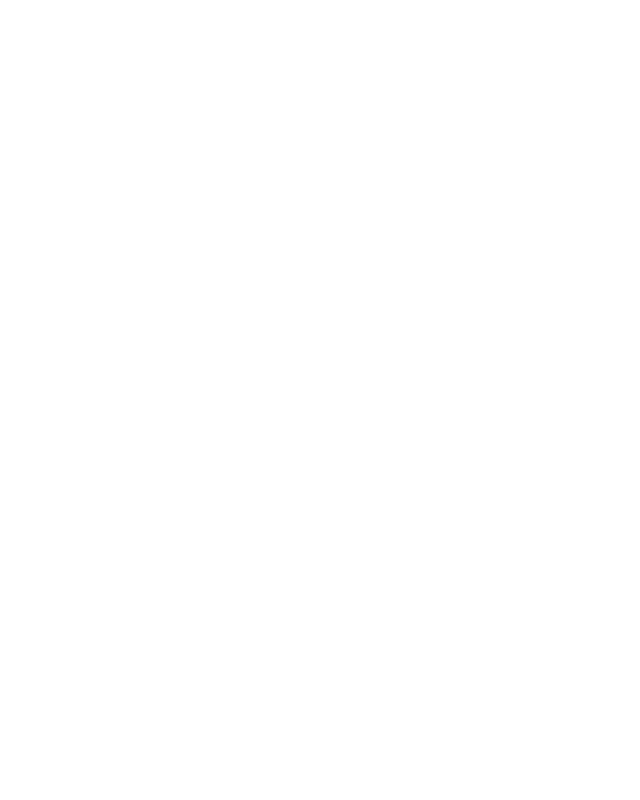
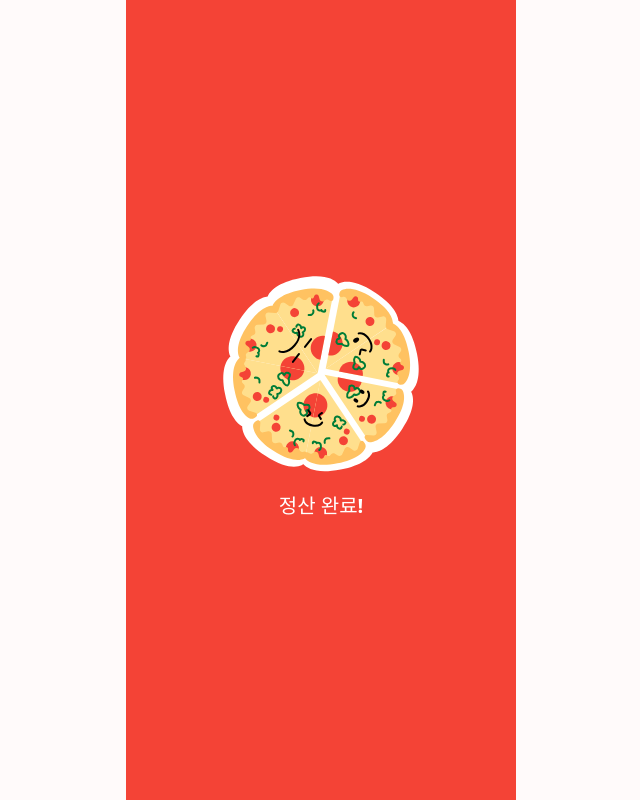
Before and after one commit to 9oormthon-univ/2025_SEASONTHON_TEAM_72_FE, a React (Vite) app: page /finishsettleup in a window 1280 px wide. Before the commit this address had no page. Shown: the whole page, without its empty margins (319-959 px from the left). Built offline with nearby package versions, Linux system fonts and the light colour scheme.

Commit message:
feat: 정산 완료 페이지 구현

```diff
--- /dev/null
+++ b/src/pages/FinishSettleupPage.tsx
@@ -0,0 +1,38 @@
+import styled from "styled-components";
+import finishImg from "../assets/images/finish_settleup_img.svg";
+
+const FinishSettleupPage = () => {
+  return (
+    <FinishSettleupPageLayout>
+      <FinishImg src={finishImg} alt="정산완료 아이콘" />
+      <FinishP>정산 완료!</FinishP>
+    </FinishSettleupPageLayout>
+  );
+};
+
+export default FinishSettleupPage;
+
+const FinishSettleupPageLayout = styled.div`
+  display: flex;
+  flex-direction: column;
+  justify-content: center;
+  align-items: center;
+  height: 100vh;
+  background-color: #f44336;
+`;
+
+const FinishImg = styled.img`
+  width: 58%;
+  height: auto;
+  display: block;
+  pointer-events: none;
+  margin: 0;
+`;
+
+const FinishP = styled.p`
+  font-size: 20px;
+  color: white;
+  line-height: 1.3;
+  font-weight: 800;
+  margin-top: 5px;
+`;
--- a/src/routes/Router.tsx
+++ b/src/routes/Router.tsx
@@ -1,5 +1,6 @@
 import { BrowserRouter, Route, Routes } from "react-router-dom";
 import CreateLinkPage from "../pages/CreateLinkPage";
+import FinishSettleupPage from "../pages/FinishSettleupPage";
 import Layout from "../components/Layout/Layout";
 const Router = () => {
   return (
@@ -7,6 +8,7 @@
       <Routes>
         <Route element={<Layout />}>
           <Route path="/createlink" element={<CreateLinkPage />} />
+          <Route path="/finishsettleup" element={<FinishSettleupPage />} />
         </Route>
       </Routes>
     </BrowserRouter>
```
Also changed, not shown: src/assets/images/finish_settleup_img.svg (added), 1 other file (tests, documents, lock files or other folders).
